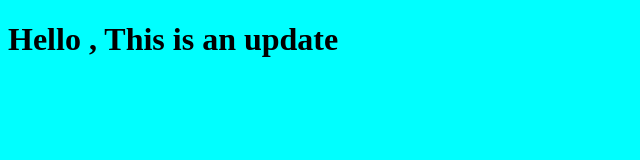
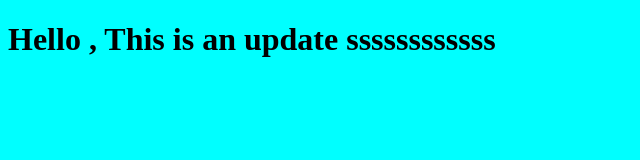
Before and after one commit to SaidSayed22/myproject, a plain HTML site: page index.html in a window 1280 px wide. Shown: the whole page, without its empty margins (0-640 px from the left). Drawn offline with Linux system fonts and the light colour scheme.

Commit message:
change h1 in html

```diff
--- a/index.html
+++ b/index.html
@@ -7,7 +7,7 @@
     <title>Document</title>
 </head>
 <body>
-    <h1> Hello , This is an update  </h1>
+    <h1> Hello , This is an update ssssssssssss </h1>
     <script src="/app.js"></script>
 </body>
 </html>
```
